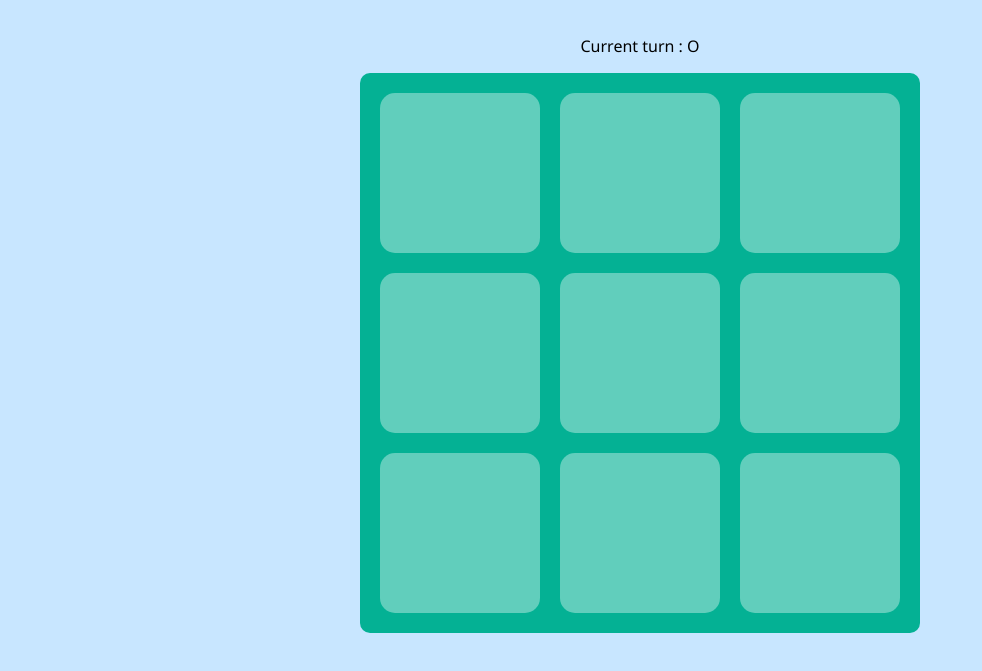
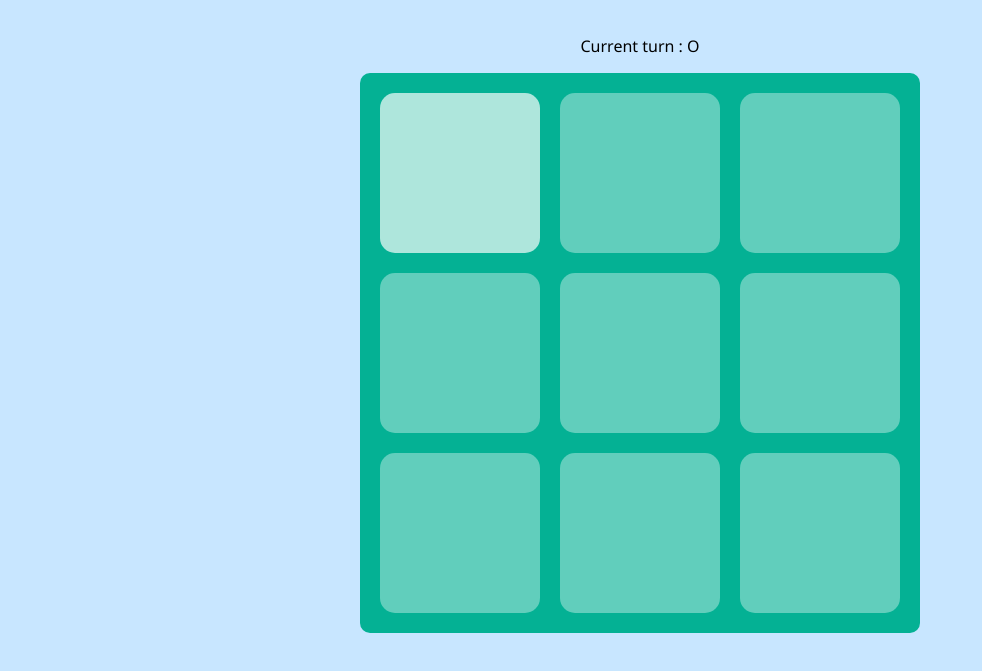
Before and after one commit to zeGolem/zegolem.github.io, a plain HTML site: page games/tictactoe/index.html in a window 1280 px wide. In both pictures the pointer is over the element 460 px from the left and 239 px from the top of the page. Shown: the part 67-738 px from the top of the page, without its empty margins (0-982 px from the left). Drawn offline with Linux system fonts and the light colour scheme.

Commit message:
TicTacToe: Added hover animation to slots

```diff
--- a/games/tictactoe/css/style.css
+++ b/games/tictactoe/css/style.css
@@ -53,6 +53,11 @@ div.slot {
     display: flex;
     align-items: center;
     justify-content: center;
+    transition: 0.5s;
+}
+
+div.slot:hover {
+    background: #ffffffad;
 }
 
 div.circle {
```
